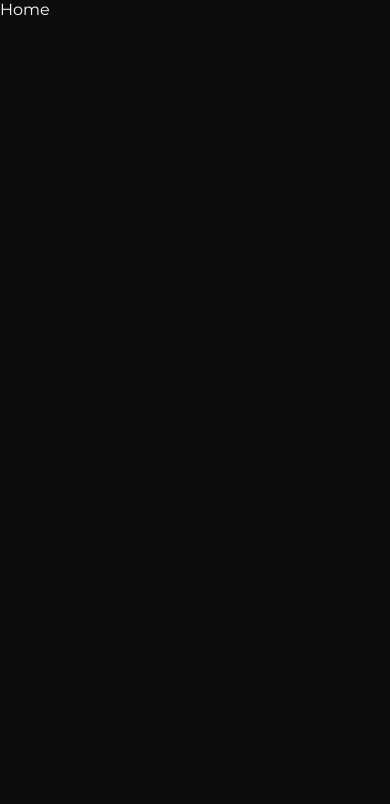
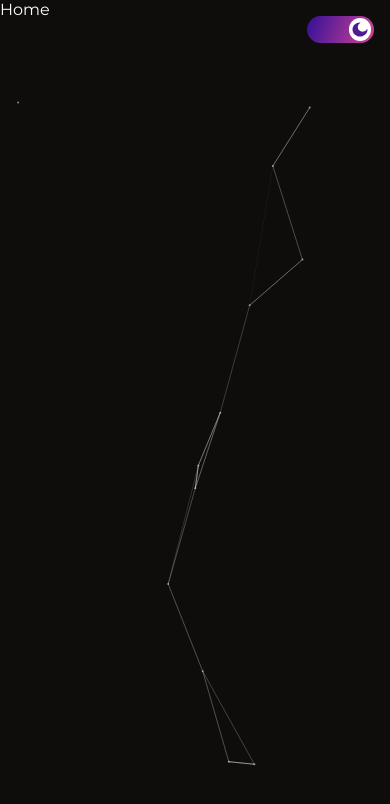
Before and after one commit to gabrielhdn/portfolio, a React (Vite) app: page / in a window 390 px wide. Shown: the top 804 px of the page. Built offline with nearby package versions, Linux system fonts and the light colour scheme.

Commit message:
feat: created BGParticles component

```diff
--- a/package.json
+++ b/package.json
@@ -18,6 +18,7 @@
     "react-dom": "^18.2.0",
     "react-icons": "^4.10.1",
     "react-parallax-tilt": "^1.7.154",
+    "react-particles": "^2.11.0",
     "react-router-dom": "^6.14.2",
     "react-type-animation": "^3.1.0",
     "styled-components": "^5.3.0",
--- /dev/null
+++ b/src/components/BGParticles/config/options.ts
@@ -0,0 +1,223 @@
+import type { ISourceOptions } from 'tsparticles-engine';
+
+export const whiteOptions: ISourceOptions = {
+  particles: {
+    number: {
+      value: 20,
+      density: {
+        enable: true,
+        value_area: window.innerWidth > 1000 ? 800 : 500,
+      },
+    },
+    color: {
+      value: '#FFF',
+    },
+    shape: {
+      type: 'circle',
+      stroke: {
+        width: 0,
+        color: '#FFF',
+      },
+      polygon: {
+        nb_sides: 5,
+      },
+      image: {
+        src: 'img/github.svg',
+        width: 100,
+        height: 100,
+      },
+    },
+    opacity: {
+      value: 0.5,
+      random: false,
+      anim: {
+        enable: false,
+        speed: 1,
+        opacity_min: 0.1,
+        sync: false,
+      },
+    },
+    size: {
+      value: 1,
+      random: true,
+      anim: {
+        enable: false,
+        speed: 40,
+        size_min: 0.1,
+        sync: false,
+      },
+    },
+    line_linked: {
+      enable: true,
+      distance: 150,
+      color: '#FFF',
+      opacity: 0.4,
+      width: 1,
+    },
+    move: {
+      enable: true,
+      speed: 1.2,
+      direction: 'none',
+      random: false,
+      straight: false,
+      out_mode: 'out',
+      bounce: false,
+      attract: {
+        enable: false,
+        rotateX: 600,
+        rotateY: 1200,
+      },
+    },
+  },
+  interactivity: {
+    detect_on: 'canvas',
+    events: {
+      onhover: {
+        enable: false,
+        mode: 'repulse',
+      },
+      onclick: {
+        enable: true,
+        mode: 'push',
+      },
+      resize: true,
+    },
+    modes: {
+      grab: {
+        distance: 400,
+        line_linked: {
+          opacity: 1,
+        },
+      },
+      bubble: {
+        distance: 400,
+        size: 40,
+        duration: 2,
+        opacity: 8,
+        speed: 3,
+      },
+      repulse: {
+        distance: 200,
+        duration: 0.4,
+      },
+      push: {
+        particles_nb: 4,
+      },
+      remove: {
+        particles_nb: 2,
+      },
+    },
+  },
+  retina_detect: true,
+};
+
+export const blackOptions: ISourceOptions = {
+  particles: {
+    number: {
+      value: 20,
+      density: {
+        enable: true,
+        value_area: window.innerWidth > 600 ? 800 : 500,
+      },
+    },
+    color: {
+      value: '#000',
+    },
+    shape: {
+      type: 'circle',
+      stroke: {
+        width: 0,
+        color: '#000',
+      },
+      polygon: {
+        nb_sides: 5,
+      },
+      image: {
+        src: 'img/github.svg',
+        width: 100,
+        height: 100,
+      },
+    },
+    opacity: {
+      value: 0.5,
+      random: false,
+      anim: {
+        enable: false,
+        speed: 1,
+        opacity_min: 0.1,
+        sync: false,
+      },
+    },
+    size: {
+      value: 1,
+      random: true,
+      anim: {
+        enable: false,
+        speed: 40,
+        size_min: 0.1,
+        sync: false,
+      },
+    },
+    line_linked: {
+      enable: true,
+      distance: 150,
+      color: '#000',
+      opacity: 0.4,
+      width: 1,
+    },
+    move: {
+      enable: true,
+      speed: 1.2,
+      direction: 'none',
+      random: false,
+      straight: false,
+      out_mode: 'out',
+      bounce: false,
+      attract: {
+        enable: false,
+        rotateX: 600,
+        rotateY: 1200,
+      },
+    },
+  },
+  interactivity: {
+    detect_on: 'canvas',
+    events: {
+      onhover: {
+        enable: false,
+        mode: 'repulse',
+      },
+      onclick: {
+        enable: true,
+        mode: 'push',
+      },
+      resize: true,
+    },
+    modes: {
+      grab: {
+        distance: 400,
+        line_linked: {
+          opacity: 1,
+        },
+      },
+      bubble: {
+        distance: 400,
+        size: 40,
+        duration: 2,
+        opacity: 8,
+        speed: 3,
+      },
+      repulse: {
+        distance: 200,
+        duration: 0.4,
+      },
+      push: {
+        particles_nb: 4,
+      },
+      remove: {
+        particles_nb: 2,
+      },
+    },
+  },
+  retina_detect: true,
+};
--- /dev/null
+++ b/src/components/BGParticles/index.tsx
@@ -0,0 +1,29 @@
+import { useCallback } from 'react';
+import { loadFull } from 'tsparticles';
+import Particles from 'react-particles';
+import type { Engine } from 'tsparticles-engine';
+
+import { useTheme } from '../../context/ThemeContext';
+import { whiteOptions, blackOptions } from './config/options';
+import Container from './styles';
+
+const BGParticles = () => {
+  const { theme } = useTheme();
+  const { title } = theme;
+
+  const particlesInit = useCallback(async (engine: Engine) => {
+    await loadFull(engine);
+  }, []);
+
+  return (
+    <Container>
+      <Particles
+        id="tsparticles"
+        init={particlesInit}
+        options={title === 'dark' ? whiteOptions : blackOptions}
+      />
+    </Container>
+  );
+};
+
+export default BGParticles;
--- /dev/null
+++ b/src/components/BGParticles/styles.ts
@@ -0,0 +1,10 @@
+import styled from 'styled-components';
+
+export default styled.div`
+  position: absolute;
+  top: 0;
+  right: 0;
+  left: 0;
+  bottom: 0;
+  z-index: 0;
+`;
--- a/src/components/Switch/index.tsx
+++ b/src/components/Switch/index.tsx
@@ -6,7 +6,7 @@ import sun from '../../assets/images/sun.svg';
 import moon from '../../assets/images/moon.svg';
 import * as S from './styles';
 
-const Switch = () => {
+const Switch: React.FC = () => {
   const { theme, handleToggleTheme } = useTheme();
 
   return (
--- a/src/pages/Home/index.tsx
+++ b/src/pages/Home/index.tsx
@@ -1,3 +1,5 @@
+import BGParticles from '../../components/BGParticles';
+import Switch from '../../components/Switch';
 import useMobileHeightFix from '../../hooks/useMobileHeightFix';
 import * as S from './styles';
 
@@ -11,7 +13,12 @@ const Home: React.FC = () => {
       transition={{ duration: 1 }}
       ref={containerRef}
     >
+      <BGParticles />
       Home
+
+      <div className="switch">
+        <Switch />
+      </div>
     </S.Container>
   );
 };
--- a/src/pages/Home/styles.ts
+++ b/src/pages/Home/styles.ts
@@ -4,4 +4,10 @@ import styled from 'styled-components';
 export const Container = styled(motion.div)`
   width: 100%;
   height: 100vh;
+
+  .switch {
+    position: absolute;
+    top: 1rem;
+    right: 1rem;
+  }
 `;
```
Also changed, not shown: 1 other file (tests, documents, lock files or other folders).
